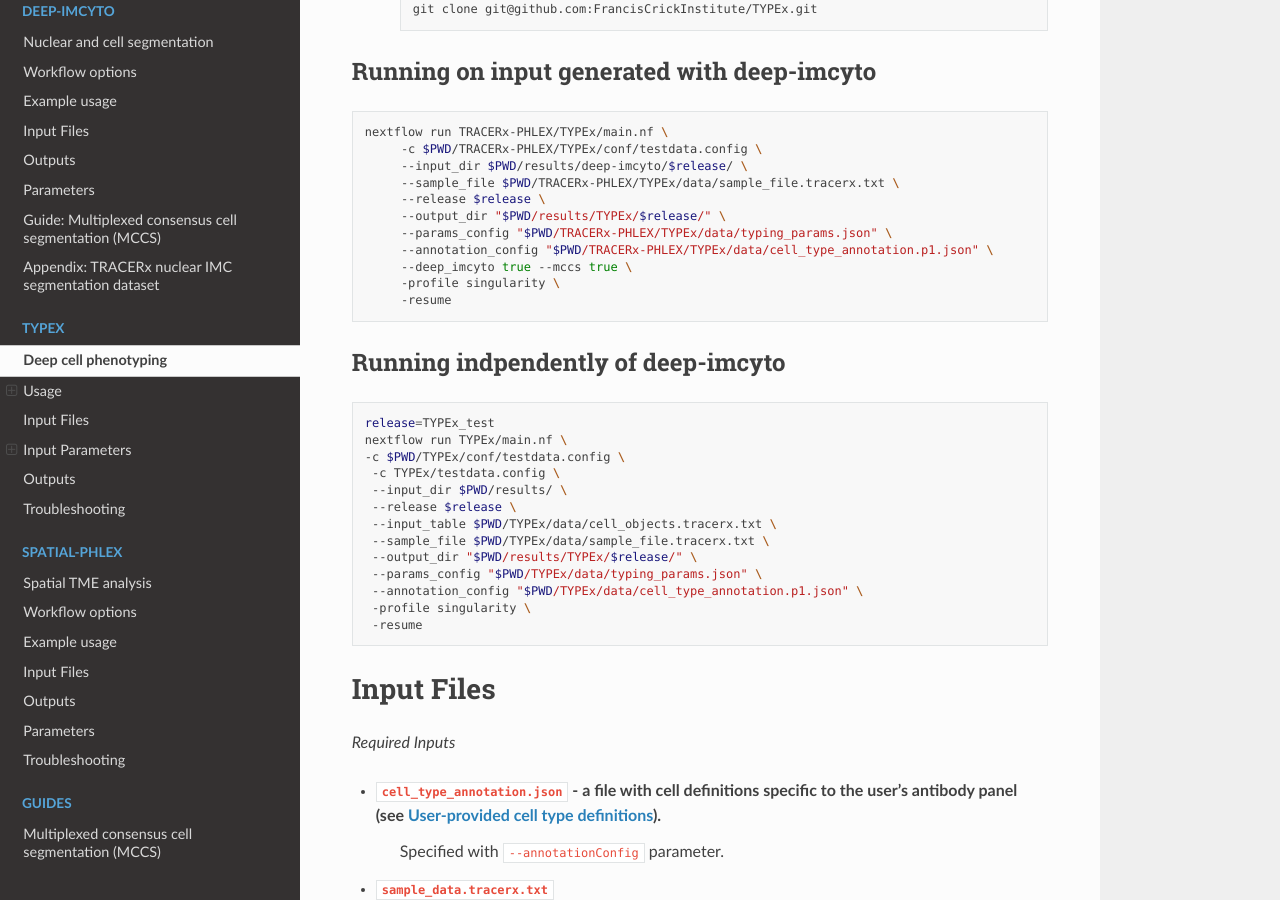
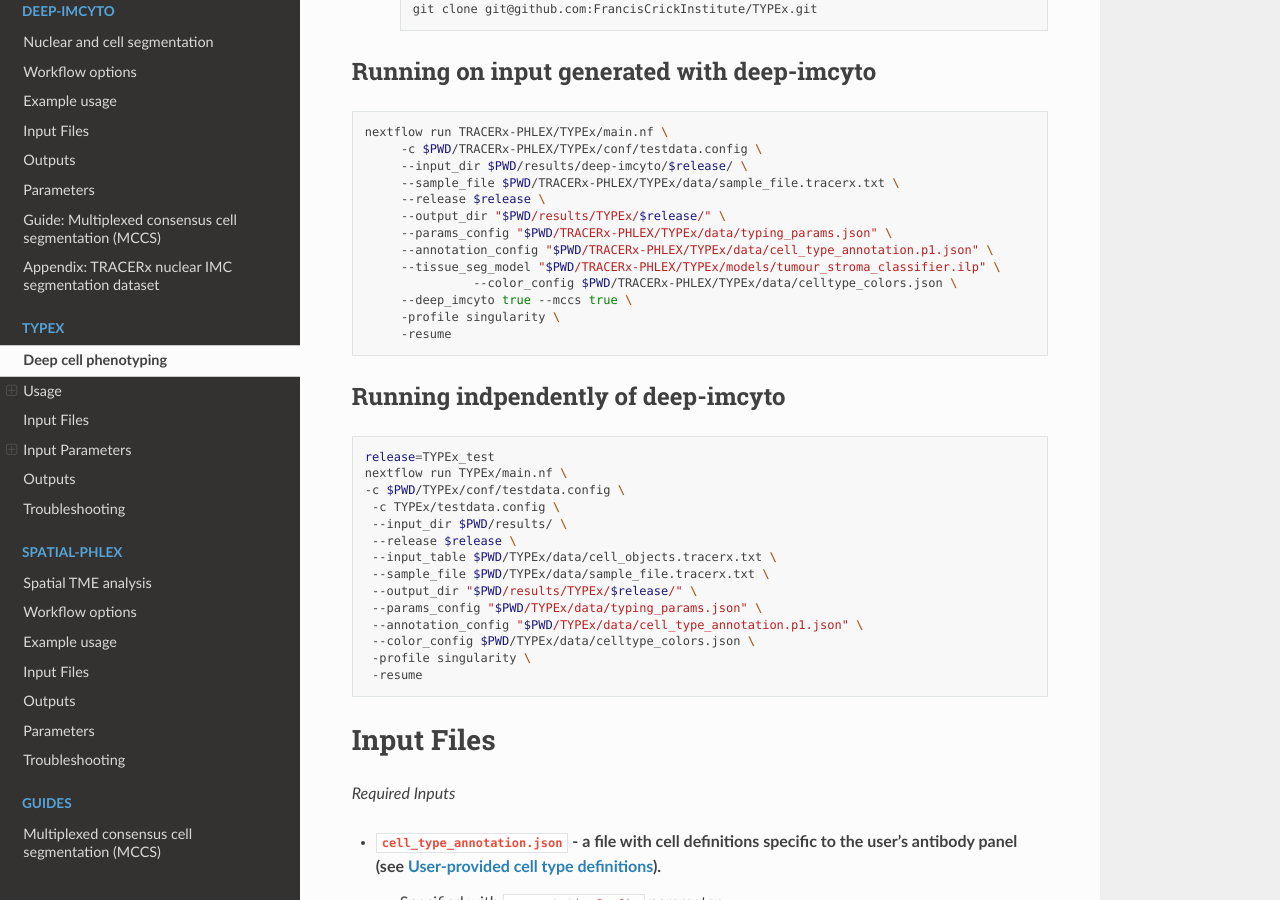
Before and after one commit to FrancisCrickInstitute/TRACERx-PHLEX, a Sphinx documentation site: the page built from docs/source/TYPEx.rst, in a window 1280 px wide and 900 px high, scrolled down 742 px. Built offline with Sphinx 7.4.7 and the Read the Docs theme 2.0.0, drawn with Linux system fonts in a browser that asks for light colours.

Commit message:
Update TYPEx.rst

```diff
--- a/docs/source/TYPEx.rst
+++ b/docs/source/TYPEx.rst
@@ -41,6 +41,8 @@
         --output_dir "$PWD/results/TYPEx/$release/" \
         --params_config "$PWD/TRACERx-PHLEX/TYPEx/data/typing_params.json" \
         --annotation_config "$PWD/TRACERx-PHLEX/TYPEx/data/cell_type_annotation.p1.json" \
+        --tissue_seg_model "$PWD/TRACERx-PHLEX/TYPEx/models/tumour_stroma_classifier.ilp" \
+		  --color_config $PWD/TRACERx-PHLEX/TYPEx/data/celltype_colors.json \
         --deep_imcyto true --mccs true \
         -profile singularity \
         -resume
@@ -61,6 +63,7 @@
     --output_dir "$PWD/results/TYPEx/$release/" \
     --params_config "$PWD/TYPEx/data/typing_params.json" \
     --annotation_config "$PWD/TYPEx/data/cell_type_annotation.p1.json" \
+    --color_config $PWD/TYPEx/data/celltype_colors.json \
     -profile singularity \
     -resume
 
```
